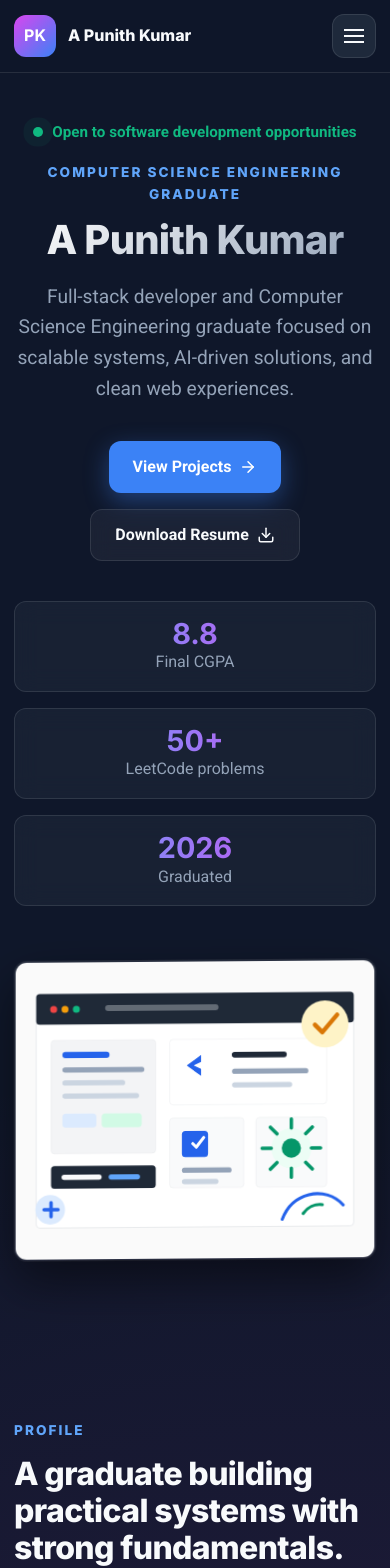
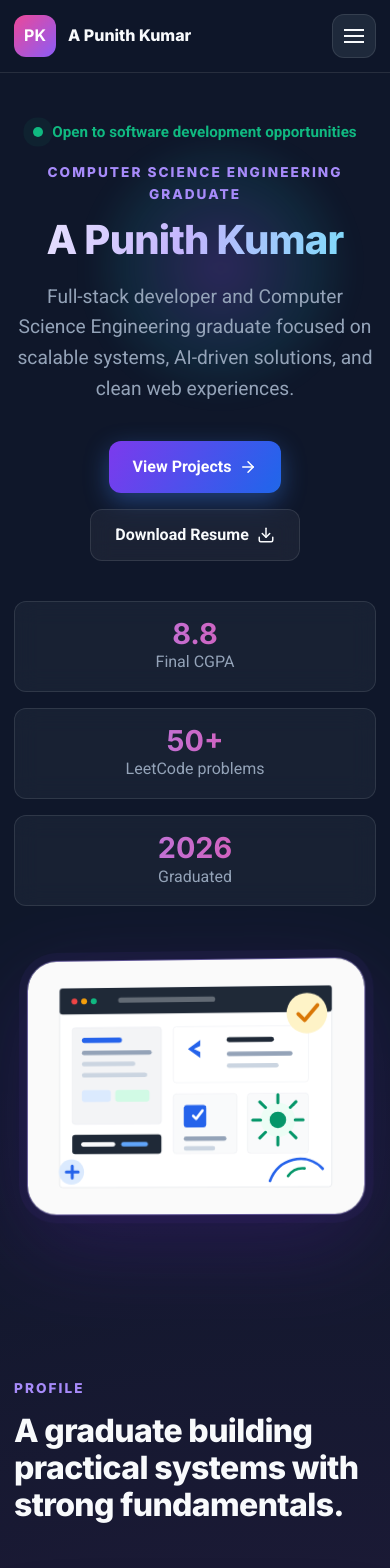
Before and after one commit to ArigalaPunithKumar/My-Portfolio, a React (Vite) app: page / in a window 390 px wide. Shown: the top 1568 px of the page. Built offline with nearby package versions, Linux system fonts and the light colour scheme.

Commit message:
Refresh portfolio visuals and functionality: src/App.css

```diff
--- a/src/App.css
+++ b/src/App.css
@@ -910,3 +910,44 @@ a.cert-card:hover::before {
   }
   .cert-grid { grid-template-columns: 1fr; }
 }
+
+
+/* Enhanced motion, visual polish, keyboard focus, and portrait treatment */
+:root { --accent:#8b5cf6; --accent-light:#a78bfa; --accent-dark:#6d28d9; --cyan:#22d3ee; --fuchsia:#ec4899; }
+::selection { background:rgba(139,92,246,.42); color:#fff; }
+:focus-visible { outline:3px solid var(--cyan); outline-offset:4px; }
+.site-header { transition:background .25s ease, box-shadow .25s ease; }
+.nav-links a { position:relative; }
+.nav-links a::after { content:""; position:absolute; left:12px; right:12px; bottom:5px; height:2px; border-radius:4px; background:linear-gradient(90deg,var(--fuchsia),var(--cyan)); transform:scaleX(0); transform-origin:left; transition:transform .25s ease; }
+.nav-links a:hover::after,.nav-links a.active::after { transform:scaleX(1); }
+.hero { position:relative; isolation:isolate; }
+.hero::before { content:""; position:absolute; width:420px; height:420px; border-radius:50%; top:4%; right:2%; z-index:-1; background:radial-gradient(circle,rgba(139,92,246,.24),rgba(34,211,238,.09) 48%,transparent 70%); filter:blur(10px); animation:float-glow 9s ease-in-out infinite alternate; pointer-events:none; }
+.hero-visual { align-self:center; max-width:490px; justify-self:center; width:100%; }
+.hero-visual img { height:auto; min-height:0; max-height:570px; object-fit:cover; border-radius:30px; border:1px solid rgba(167,139,250,.5); box-shadow:0 28px 90px rgba(76,29,149,.32),0 0 0 8px rgba(139,92,246,.06); animation:portrait-float 6s ease-in-out infinite; }
+.hero-visual:hover img { animation-play-state:paused; box-shadow:0 28px 90px rgba(34,211,238,.22),0 0 0 8px rgba(34,211,238,.08); }
+h1 { background-image:linear-gradient(105deg,#fff 10%,#c4b5fd 48%,#67e8f9 82%,#f9a8d4); background-size:180% auto; animation:title-sheen 9s linear infinite; }
+.button.primary { background:linear-gradient(120deg,#7c3aed,#2563eb 55%,#0891b2); background-size:180% auto; transition:transform .25s ease,box-shadow .25s ease,background-position .35s ease; }
+.button.primary:hover { background-position:100% center; box-shadow:0 14px 38px rgba(124,58,237,.4); }
+.skill-group,.project-card,.cert-card,.timeline-item,.profile-card { transition:transform .28s ease,border-color .28s ease,box-shadow .28s ease,background .28s ease; }
+.skill-group:hover,.project-card:hover,.timeline-item:hover,.profile-card:hover { border-color:rgba(167,139,250,.55); box-shadow:0 20px 55px rgba(76,29,149,.16); }
+.skill-group:hover { transform:translateY(-7px); }
+.project-card { display:flex; flex-direction:column; }
+.project-links { display:flex; gap:12px; flex-wrap:wrap; margin-top:24px; padding-top:18px; border-top:1px solid var(--line); }
+.project-link { display:inline-flex; align-items:center; gap:8px; border:1px solid rgba(167,139,250,.3); border-radius:10px; padding:9px 13px; color:#ddd6fe; font-size:.92rem; font-weight:800; transition:transform .2s ease,background .2s ease,border-color .2s ease; }
+.project-link:hover { transform:translateY(-2px); background:rgba(139,92,246,.15); border-color:var(--accent-light); }
+.project-card ul { padding-left:20px; }
+.project-card li::marker { color:var(--cyan); }
+.contact { background:linear-gradient(125deg,rgba(124,58,237,.26),rgba(37,99,235,.18) 52%,rgba(8,145,178,.16)); border-color:rgba(167,139,250,.3); }
+.cert-card { gap:20px; }
+.cert-card:hover { transform:translateY(-6px); }
+@keyframes portrait-float { 0%,100%{transform:translateY(0) rotateY(-3deg)} 50%{transform:translateY(-10px) rotateY(2deg)} }
+@keyframes float-glow { from{transform:translate3d(-12px,0,0) scale(.96)} to{transform:translate3d(14px,18px,0) scale(1.06)} }
+@keyframes title-sheen { 0%,100%{background-position:0% center} 50%{background-position:100% center} }
+@media (prefers-reduced-motion: reduce) {
+  *,*::before,*::after { scroll-behavior:auto!important; animation-duration:.01ms!important; animation-iteration-count:1!important; transition-duration:.01ms!important; }
+}
+@media(max-width:760px) {
+  .hero::before { width:260px;height:260px;right:10%; }
+  .hero-visual { max-width:340px; }
+  .hero-visual img { max-height:none; }
+}
```
